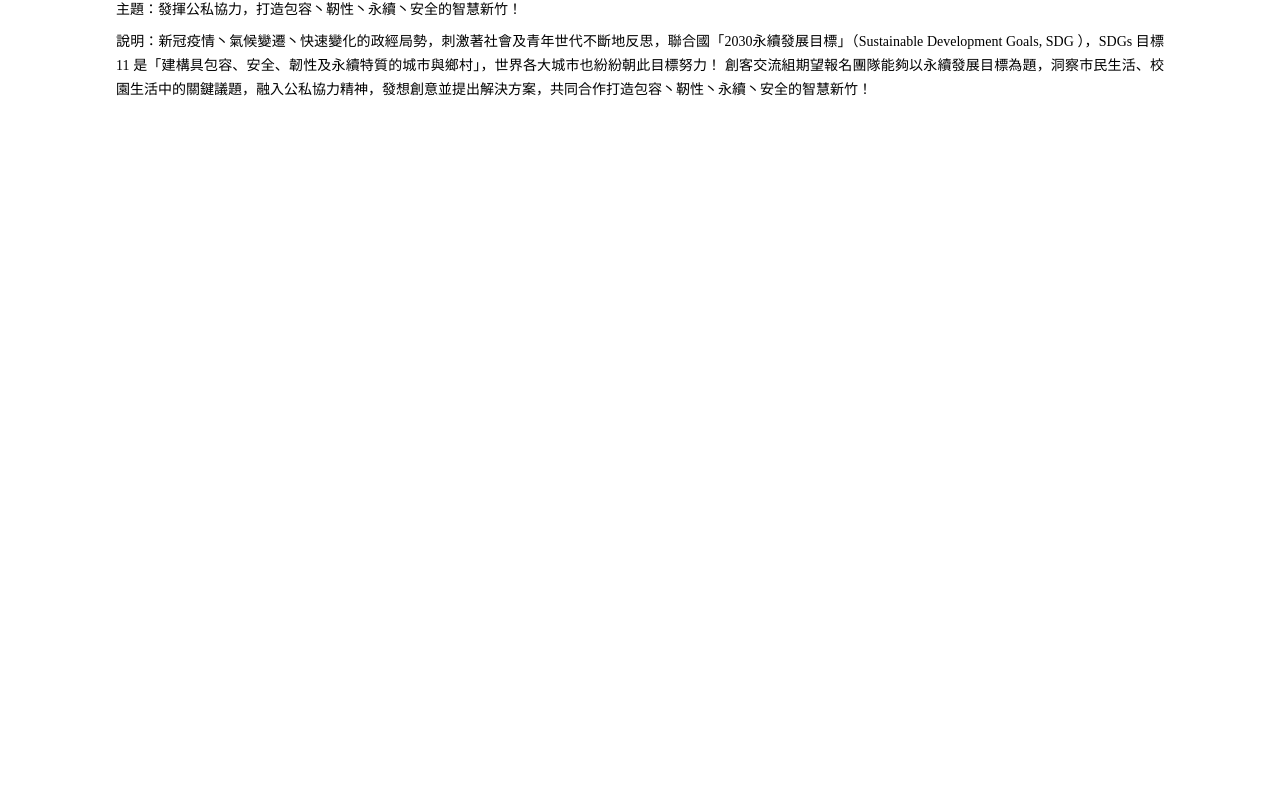
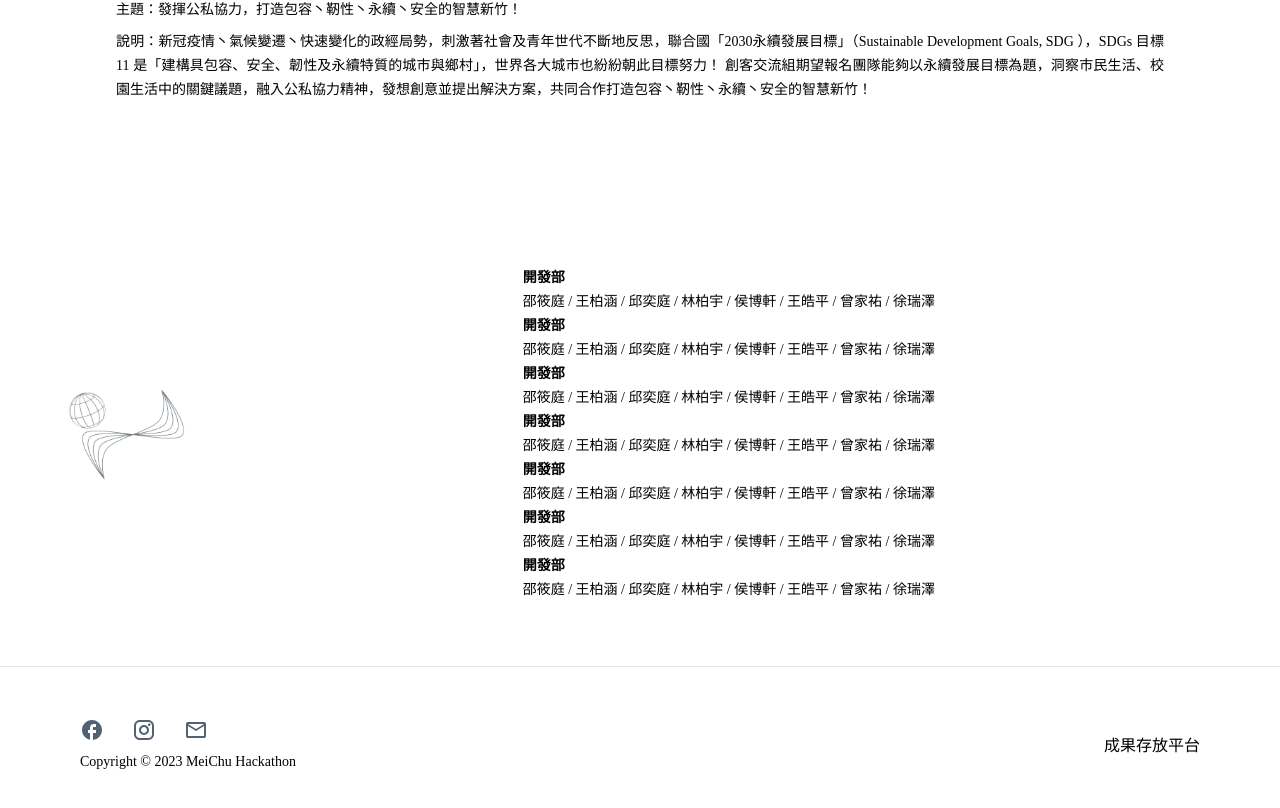
Before and after one commit to Official-Meichu-Hackathon/2023-singup, a Next.js app: page / in a window 1280 px wide. Shown: the part 2946-3754 px from the top of the page. Before the commit the page ends 3148 px from the top, so only its background shows below. Built offline with nearby package versions, Linux system fonts and the light colour scheme; a web font is replaced by a local one.

Commit message:
feat: background and add footer into layout

```diff
--- a/app/layout.jsx
+++ b/app/layout.jsx
@@ -11,13 +11,14 @@ export const metadata = {
 
 const RootLayout = ({ children }) => (
   <html lang="en">
-    <body>
+    <body className = "bg-[#FFFFFF]">
       {/* <div className='main'>
           <div className='gradient' />
         </div> */}
 
-      <NavBar />
+      <NavBar/>
       <main className="app">{children}</main>
+      <Footer/>
     </body>
   </html>
 );
```
